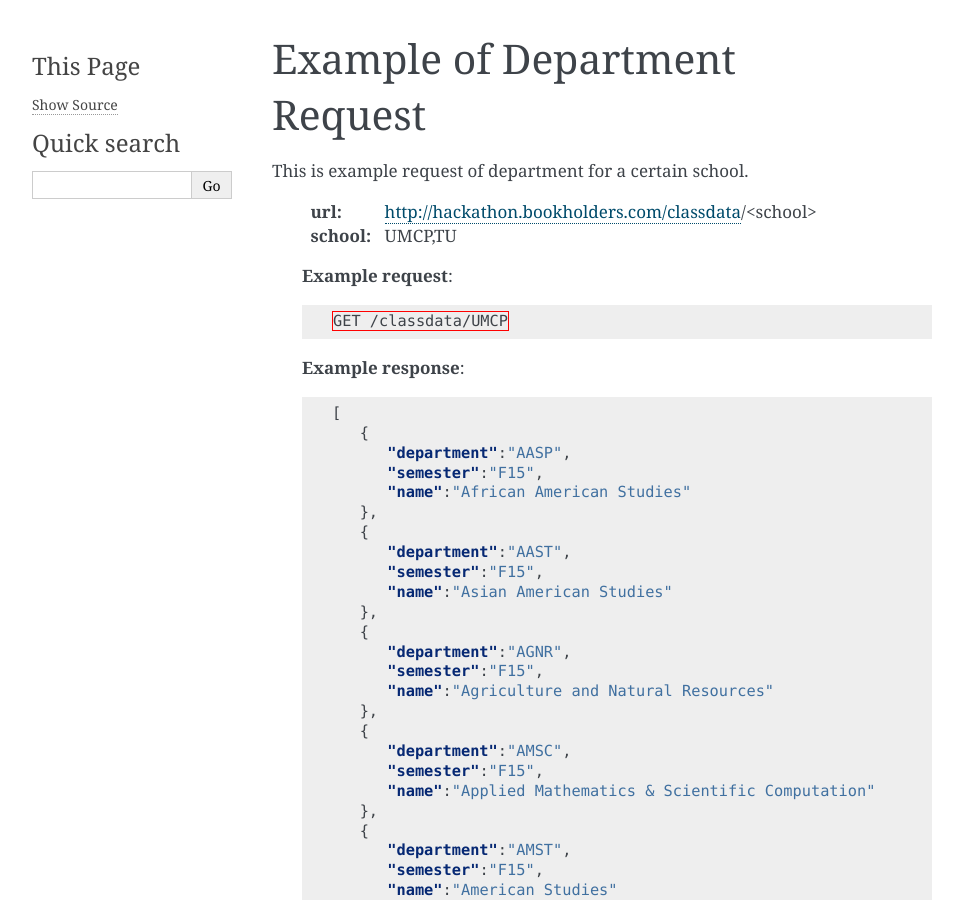
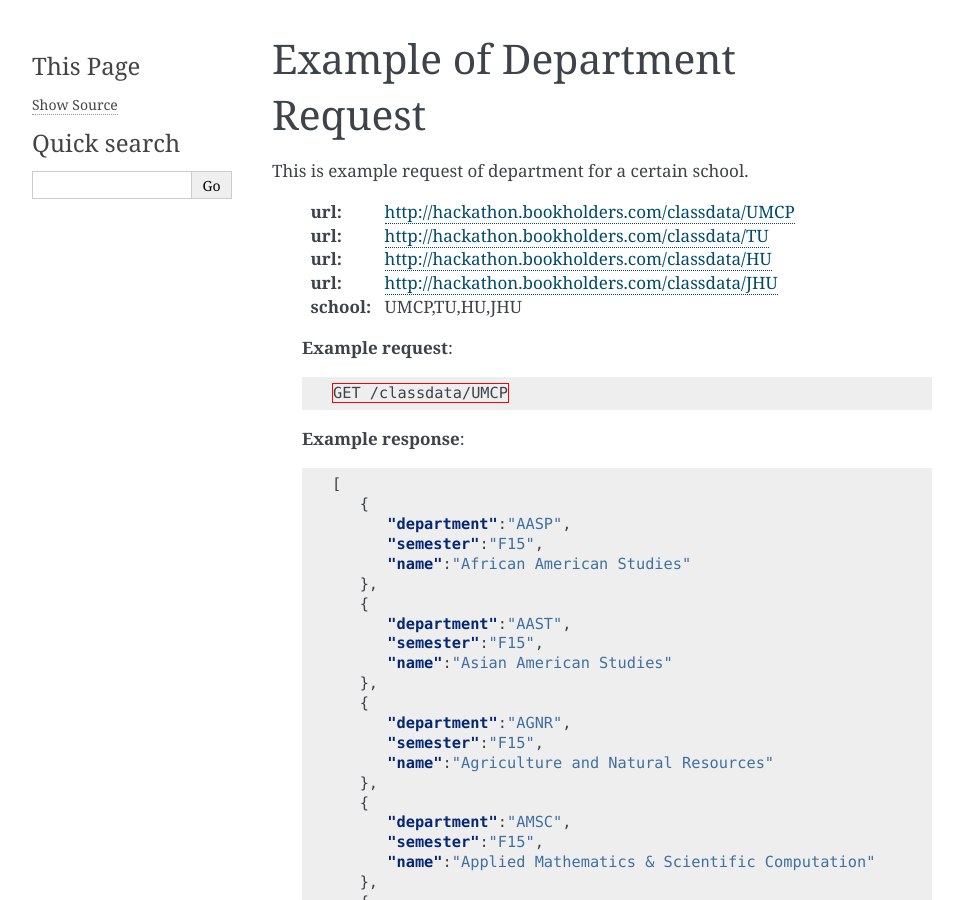
Before and after one commit to bookholders/classdataapi, a Sphinx documentation site: the page built from docs/getstarted.rst, in a window 1280 px wide and 900 px high. Shown: the whole window, without its empty margins (148-1111 px from the left). Built offline with Sphinx 7.4.7, drawn with Linux system fonts in a browser that asks for light colours.

Commit message:
Update getstarted.rst

```diff
--- a/docs/getstarted.rst
+++ b/docs/getstarted.rst
@@ -4,8 +4,11 @@
 
 This is example request of department for a certain school.
 
-   :url: http://hackathon.bookholders.com/classdata/<school>
-   :school: UMCP,TU
+   :url: http://hackathon.bookholders.com/classdata/UMCP
+   :url: http://hackathon.bookholders.com/classdata/TU
+   :url: http://hackathon.bookholders.com/classdata/HU
+   :url: http://hackathon.bookholders.com/classdata/JHU
+   :school: UMCP,TU,HU,JHU
 
 
    **Example request**:
```
